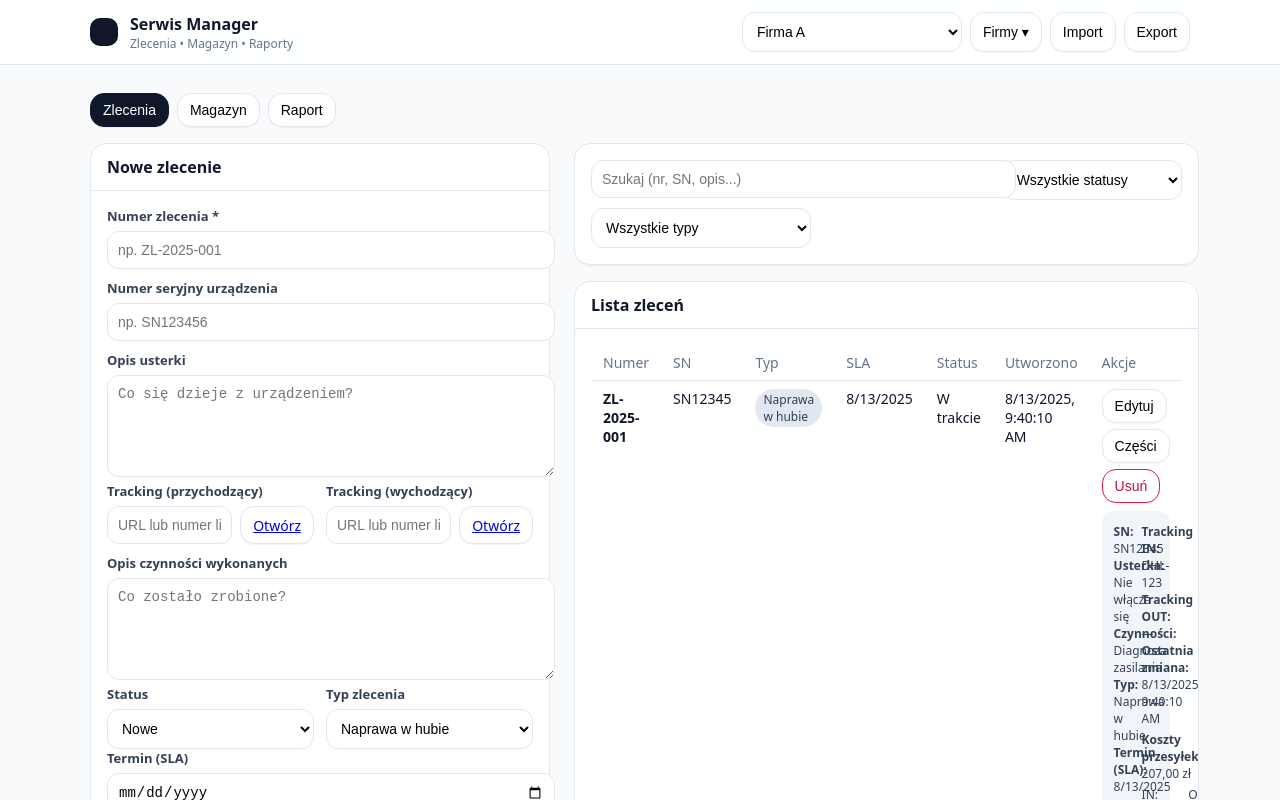
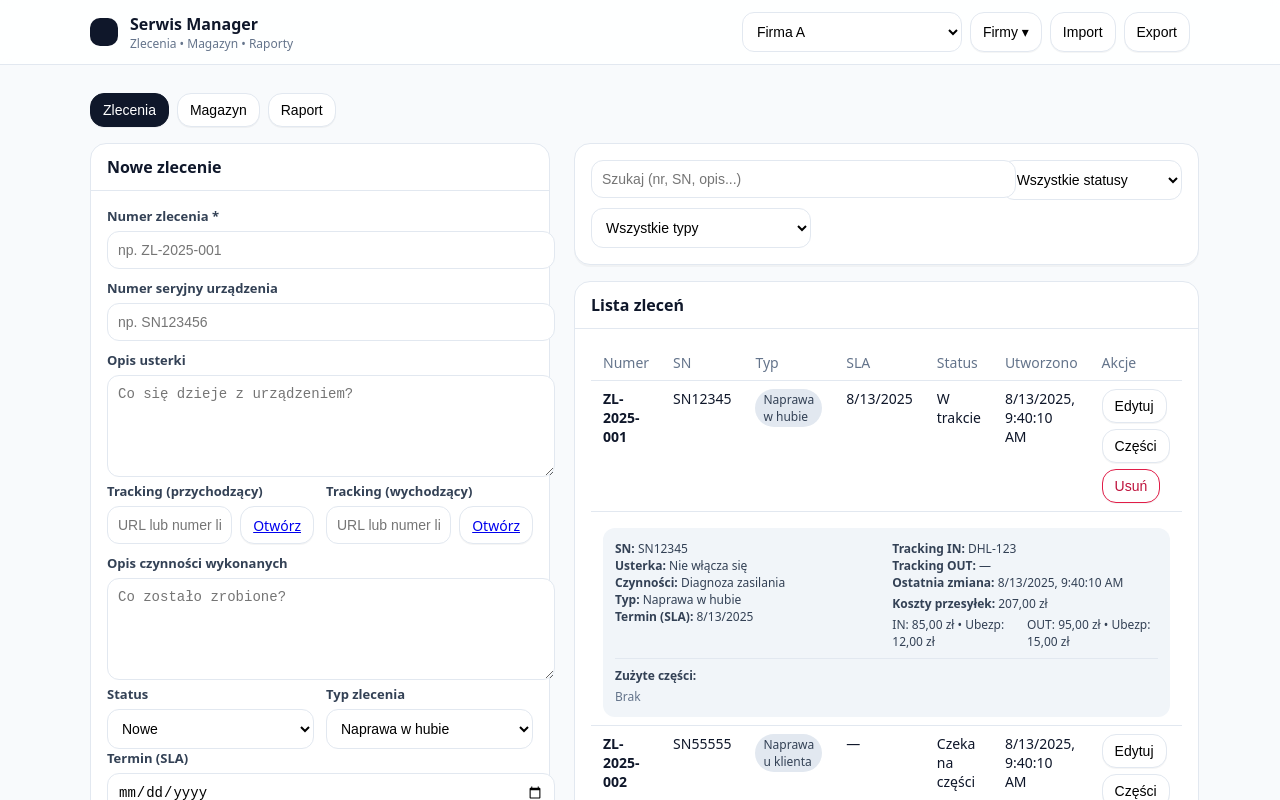
Before and after one commit to PoczciwyLukas/SupportHUB, a React (Vite) app: page / in a window 1280 px wide. Both pictures are taken after a click on the button "Wczytaj dane przykładowe". Shown: the top 800 px of the page. Built offline with nearby package versions, Linux system fonts and the light colour scheme; the HTML template or start-up script is replaced by a standard one.

Commit message:
Refactor job details layout

```diff
--- a/src/components/JobsPanel.jsx
+++ b/src/components/JobsPanel.jsx
@@ -198,7 +198,8 @@ export default function JobsPanel({ db, setDb, companyId }){
               </thead>
               <tbody>
                 {shown.map(j => (
-                  <tr key={j.id}>
+                  <React.Fragment key={j.id}>
+                    <tr>
                       <td style={{fontWeight:600}}>{j.orderNumber}</td>
                       <td>{j.serialNumber}</td>
                       <td><span className="badge">{JOB_TYPES.find(t=>t.value===j.jobType)?.label || j.jobType}</span></td>
@@ -211,9 +212,14 @@ export default function JobsPanel({ db, setDb, companyId }){
                           <button className="btn" onClick={()=>openUsage(j)}>Części</button>
                           <button className="btn danger" onClick={()=>del(j.id)}>Usuń</button>
                         </div>
+                      </td>
+                    </tr>
+                    <tr>
+                      <td colSpan={7}>
                         <JobDetails job={j} total={totalShip(j)} />
                       </td>
                     </tr>
+                  </React.Fragment>
                 ))}
                 {shown.length===0 && <tr><td colSpan="7" style={{textAlign:'center', padding:'16px', color:'#64748b'}}>Brak zleceń spełniających kryteria</td></tr>}
               </tbody>
--- a/src/styles.css
+++ b/src/styles.css
@@ -28,6 +28,6 @@ table { width:100%; border-collapse: collapse; font-size: 14px; }
 th, td { border-bottom:1px solid #e2e8f0; padding: 8px 12px; text-align: left; vertical-align: top; }
 th { font-weight: 500; color:#64748b; }
 .badge { display:inline-flex; align-items:center; padding:2px 8px; border-radius:999px; font-size:12px; background:#e2e8f0; color:#334155; }
-.row-actions { display:flex; flex-wrap:wrap; gap:6px; margin-bottom:6px; }
+.row-actions { display:flex; flex-wrap:wrap; gap:6px; }
 .danger-text { color:#b91c1c; }
 .dim { color:#64748b; }
```
Lines whose indentation alone changed are shown as unchanged.
